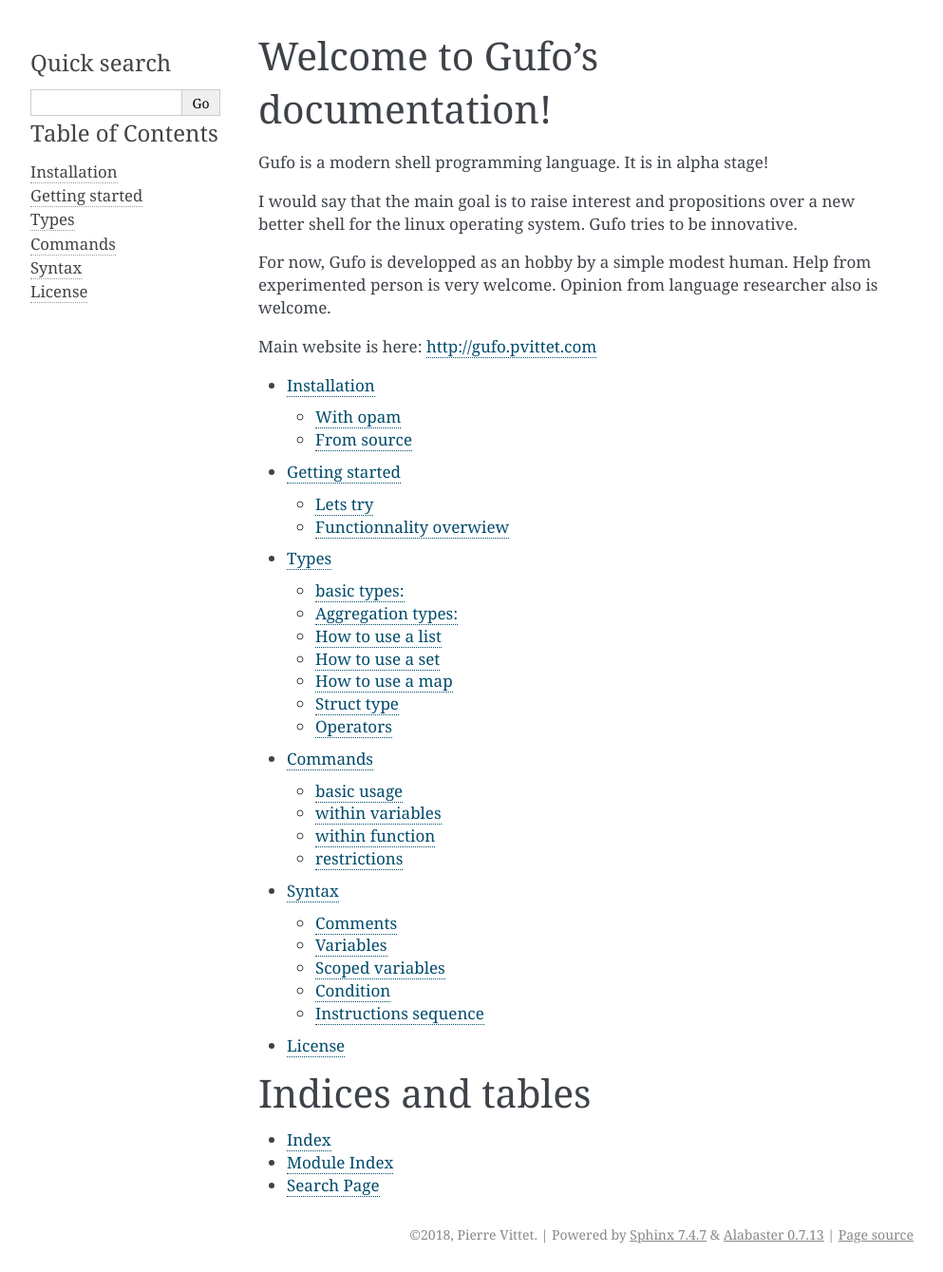
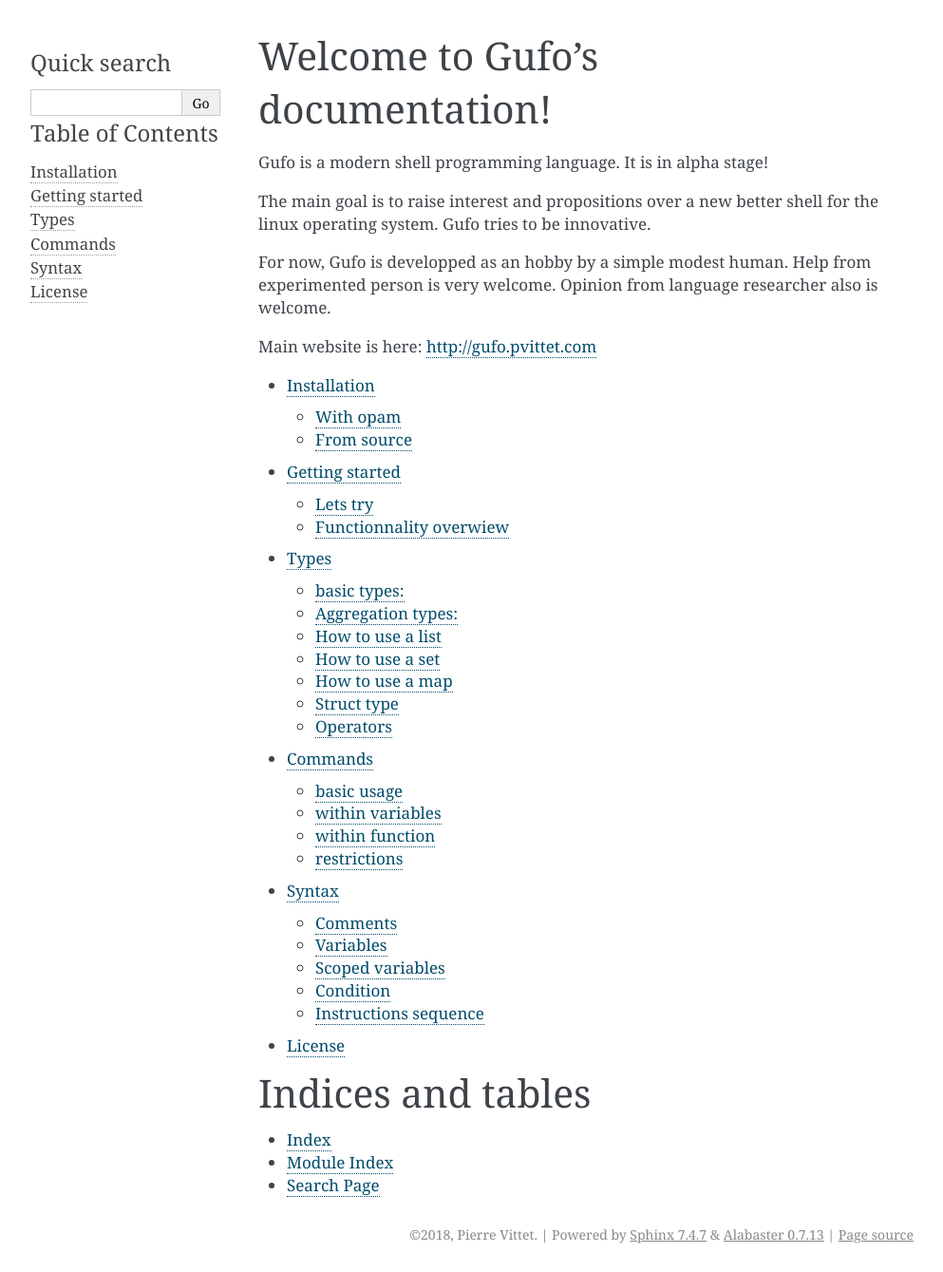
Before and after one commit to Piervit/gufo, a Sphinx documentation site: the page built from docs/index.rst, in a window 1280 px wide. Shown: the whole page at 95% size, without its empty margins (148-1141 px from the left). Built offline with Sphinx 7.4.7, drawn with Linux system fonts in a browser that asks for light colours; formulas are drawn with MathJax 3; pages that are not in the unit, such as notebooks, are missing from menus.

Commit message:
Minor doc change

```diff
--- a/docs/index.rst
+++ b/docs/index.rst
@@ -9,7 +9,7 @@
 Gufo is a modern shell programming language.
 It is in alpha stage!
 
-I would say that the main goal is to raise interest and propositions over a new
+The main goal is to raise interest and propositions over a new
 better shell for the linux operating system. Gufo tries to be innovative.
 
 For now, Gufo is developped as an hobby by a simple modest human. Help from
```
